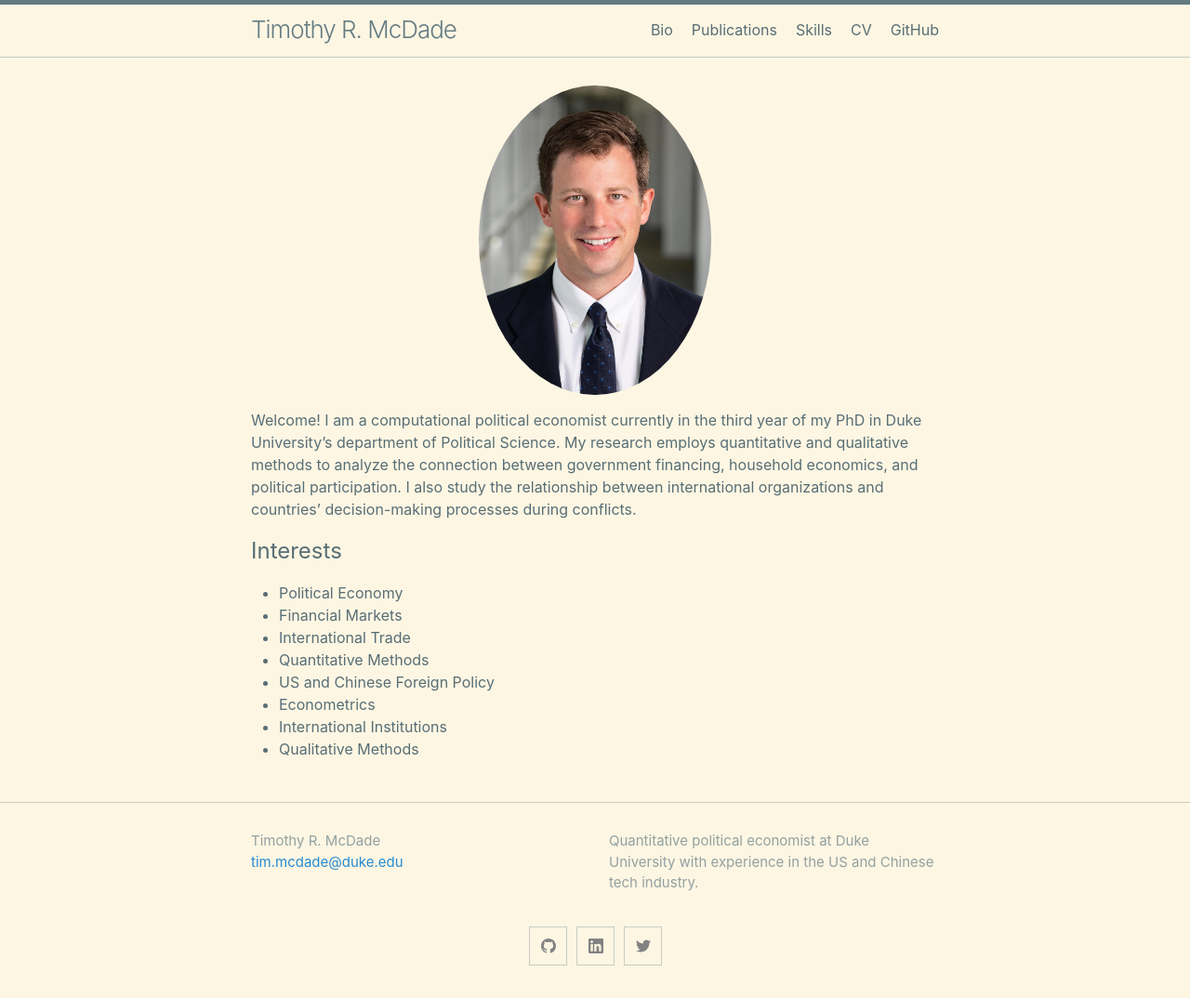
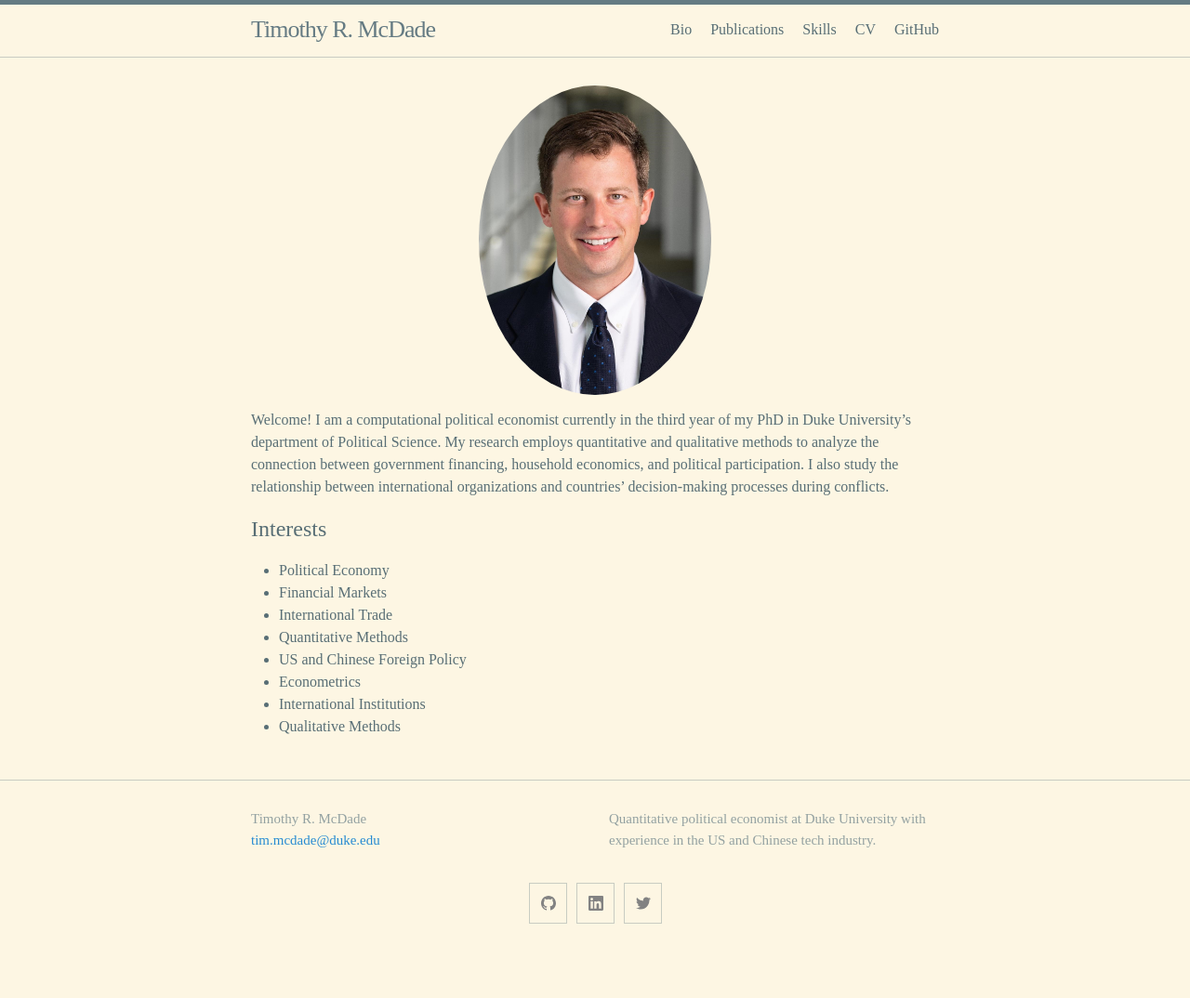
Before and after one commit to trmcdade/trmcdade.github.io, a Jekyll site: the page built from index.md, in a window 1280 px wide. Shown: the whole page at 93% size. Built offline with Jekyll 4.4.1, drawn with Linux system fonts in a browser that asks for light colours; after the commit the page ends 1029 px from its top, so only the background shows below that.

Commit message:
Update initialize.scss
change font?

```diff
--- a/_sass/minima/initialize.scss
+++ b/_sass/minima/initialize.scss
@@ -2,6 +2,8 @@
 
 // Define defaults for each variable.
 
+$base-font-family: "Times New Roman", Times, serif !default;
+// $base-font-family: -apple-system, BlinkMacSystemFont, "Segoe UI", "Segoe UI Symbol", "Segoe UI Emoji", "Apple Color Emoji", Roboto, Helvetica, Arial, sans-serif !default;
 $base-font-family: -apple-system, BlinkMacSystemFont, "Segoe UI", "Segoe UI Symbol", "Segoe UI Emoji", "Apple Color Emoji", Roboto, Helvetica, Arial, sans-serif !default;
 $code-font-family: "Menlo", "Inconsolata", "Consolas", "Roboto Mono", "Ubuntu Mono", "Liberation Mono", "Courier New", monospace;
 $base-font-size:   16px !default;
```
